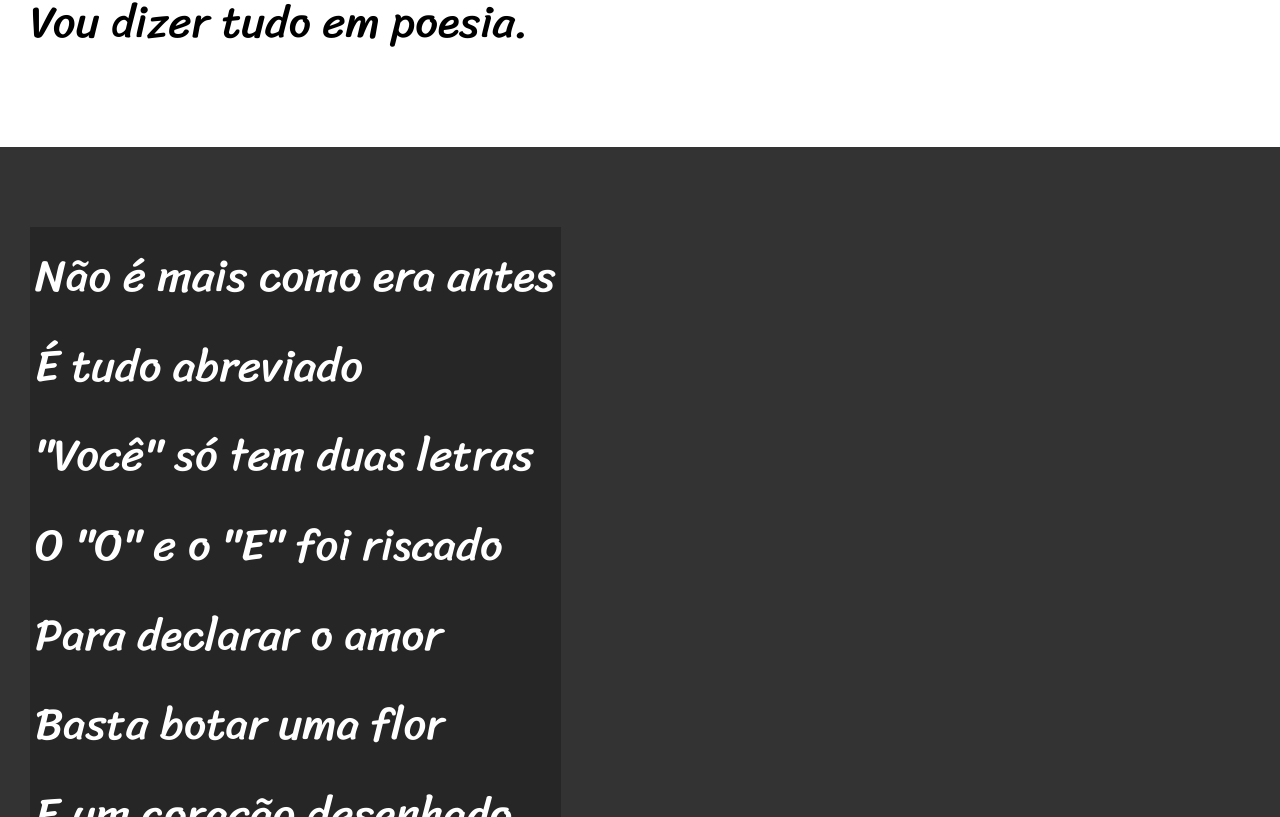
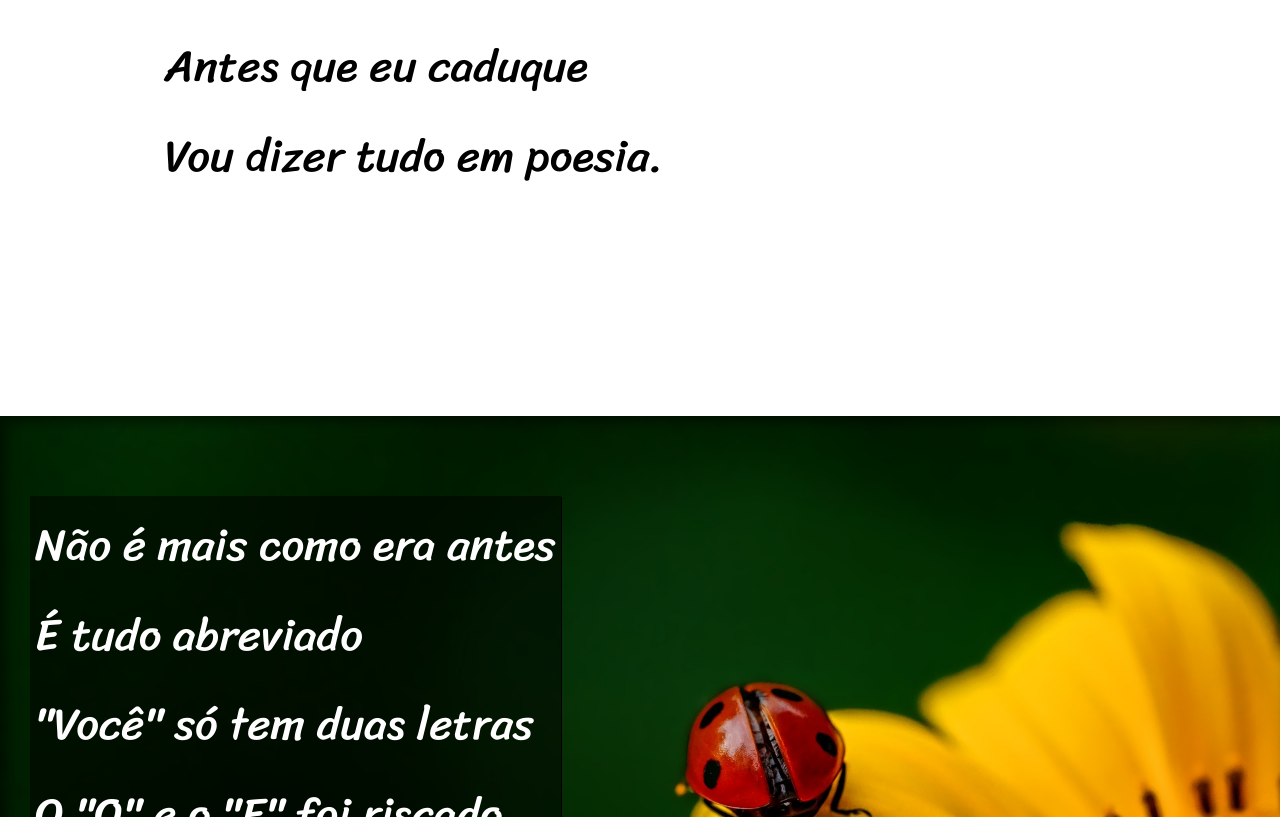
Before and after one commit to evandroaloli/html-css, a plain HTML site: page desafios/des012/index.html in a window 1280 px wide. Shown: the part 843-1660 px from the top of the page. Drawn offline with Linux system fonts and the light colour scheme.

Commit message:
finalizei ex12

```diff
--- a/desafios/des012/estilo/style.css
+++ b/desafios/des012/estilo/style.css
@@ -49,6 +49,9 @@ section{
     font-family: var(--fonte3);
     font-size:  3.5vw;
 }
+section > p{
+    padding: 3em;
+}
 section.normal{
     background-color: white;
     color: black;
@@ -56,11 +59,22 @@ section.normal{
 section.imagem{
     background-color: rgb(51, 51, 51);
     color: white;
+    box-shadow: inset 6px 6px 13px 0px rgba(0, 0, 0, 0.500) ;
+    background-size: cover;
+    background-attachment: fixed;
 }
 section.imagem > p{
     display: inline-block;
     padding: 5px;
-    background-color: rgba(0, 0, 0, 0.253);
+    background-color: rgba(0, 0, 0, 0.500);
+    box-shadow: 1px 1px 0px black;
+}
+section#img01{
+    background-image: url(../imagens/background001.jpg);
+    background-position: right center;
+}
+section#img02{
+    background-image: url(../imagens/background002.jpg);
 }
 
 
--- a/desafios/des012/index.html
+++ b/desafios/des012/index.html
@@ -24,7 +24,7 @@
         </p>
     </section>
 
-    <section class="imagem">
+    <section class="imagem" id="img01">
         <p>
             Não é mais como era antes <br>
             É tudo abreviado <br>
@@ -58,7 +58,7 @@
         </p>
     </section>
 
-    <section class="imagem">
+    <section class="imagem" id="img02">
         <p>
             Tenho saudade das cartas <br>
             Escritas com a própria mão <br>
```
